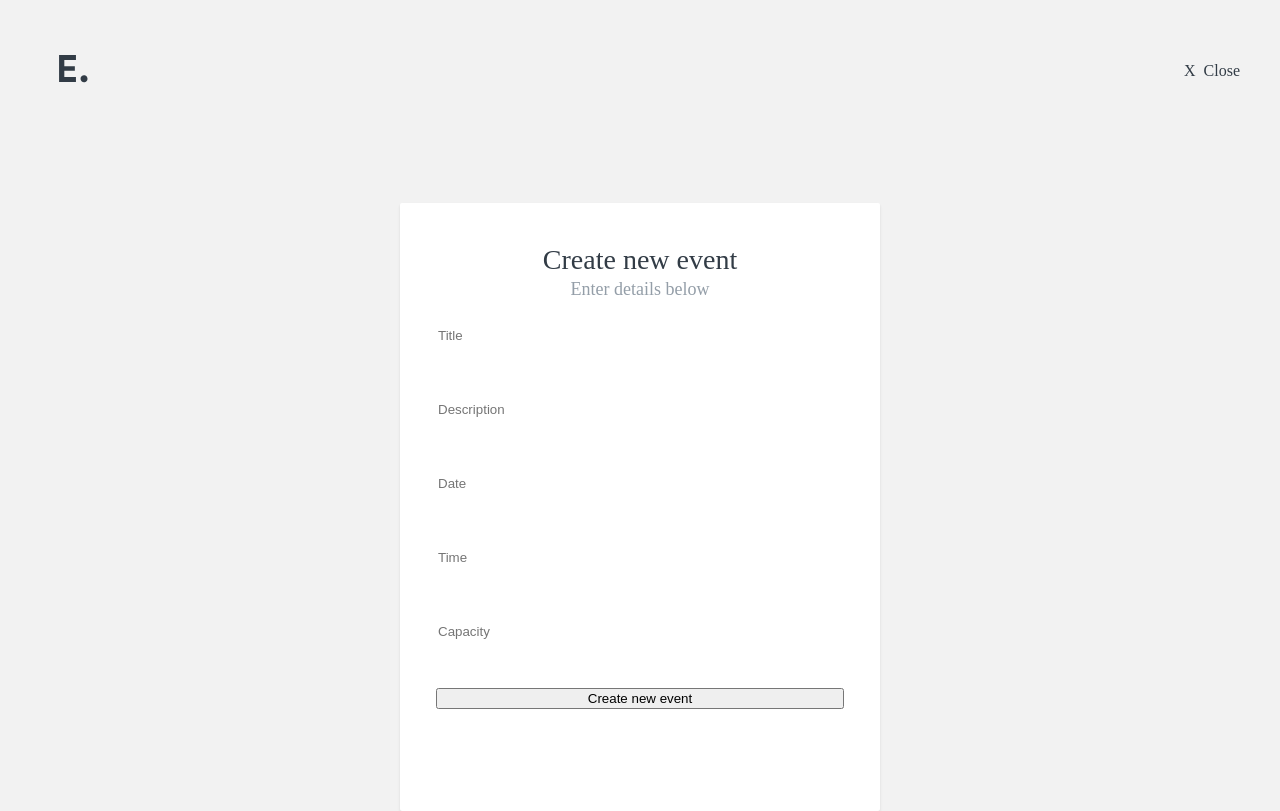
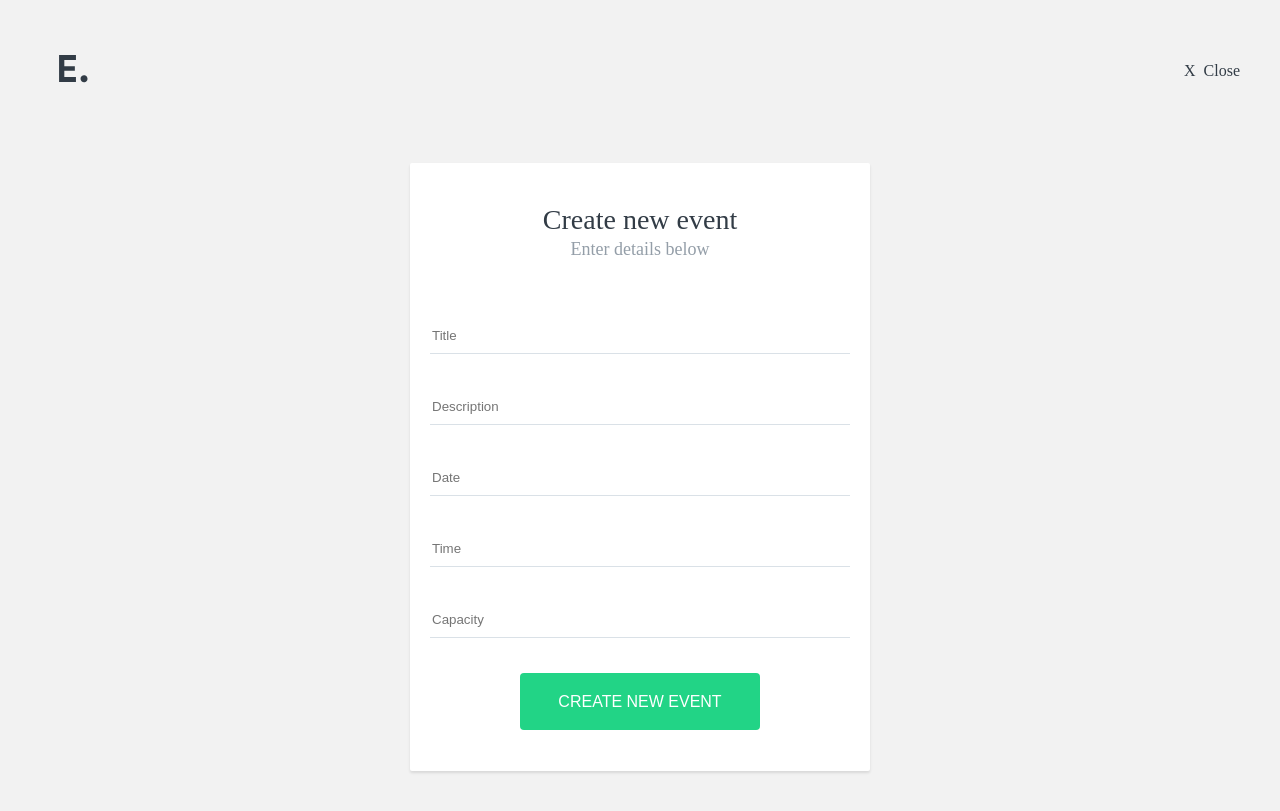
Before and after one commit to mchalupa1/eventio, a Next.js app: page /createevent in a window 1280 px wide. Built offline with nearby package versions, Linux system fonts and the light colour scheme.

Commit message:
CreateEvent

```diff
--- a/src/app/createevent/page.module.css
+++ b/src/app/createevent/page.module.css
@@ -34,29 +34,25 @@
 
 /*Box*/
 .allbox {
-  display: flex;
-  justify-content: center;
-  margin-top: 100px;
-  margin-left: 15px;
-  margin-right: 15px;
+  display: grid;
+  grid-template-columns: repeat(auto-fill, minmax(460px, 1fr));;
+  margin: 60px auto;
+
 }
 
 .box {
-  width: 480px;
+  display: flex;
+  flex-direction: column;
+  align-items: center;
   height: 608px;
   background: #ffffff;
   box-shadow: 0px 2px 3px rgba(0, 0, 0, 0.108696);
   border-radius: 2px;
-  display: flex;
-  flex-direction: column;
-  align-items: center;
 }
 
 .title {
   margin-top: 41px;
   font-family: "Hind";
-  font-style: normal;
-  font-weight: 400;
   font-size: 28px;
   text-align: center;
   color: #323c46;
@@ -65,8 +61,6 @@
 .details {
   margin-top: -25px;
   font-family: "Hind";
-  font-style: normal;
-  font-weight: 400;
   font-size: 18px;
   color: #949ea8;
 }
@@ -74,15 +68,28 @@
 .forms {
   display: flex;
   flex-direction: column;
-  width: 85%;
+  align-items: center;
+  padding-top: 40px;
 }
 
 .oneform {
-  margin-bottom: 39px;
+  margin-bottom: 35px;
   border-bottom: 1px solid #dae1e7;
   outline: none;
   height: 33px;
   width: 416px;
   border: none;
+  border-bottom: 1px solid rgba(218, 225, 231, 1);
+}
 
+.createbtn {
+  align-self: center;
+  background: #22d486;
+  border-radius: 4px;
+  font-size: 16px;
+  color: #ffffff;
+  border: none;
+  cursor: pointer;
+  width: 240px;
+  height: 57px;
 }
--- a/src/app/createevent/page.tsx
+++ b/src/app/createevent/page.tsx
@@ -1,7 +1,17 @@
+"use client";
+import { use, useState } from "react";
 import style from "./page.module.css";
 import { Logo } from "@/componens/svg/Logo";
 import { X } from "./svg/X";
+
 const page = () => {
+ const [Title, setTitle] = useState();
+ const [Description, setDescription] = useState();
+ const [Time, setTime] = useState();
+ const [Capacity, setCapacity] = useState();
+
+
+
   return (
     <>
       <div className={style.all}>
@@ -24,12 +34,16 @@ const page = () => {
                 name="fname"
                 placeholder="Title"
                 className={style.oneform}
+                value={Title}
+                onChange={(e) => setTitle(e.target.value)}
               ></input>
               <input
                 type="text"
                 name="fname"
                 placeholder="Description"
                 className={style.oneform}
+                value={Description}
+                onChange={(e) => setDescription(e.target.value)}
               ></input>
               <input
                 name="fname"
@@ -41,15 +55,19 @@ const page = () => {
                 name="fname"
                 placeholder="Time"
                 className={style.oneform}
+                value={Time}
+                onChange={(e) => setTime(e.target.value)}
               ></input>
               <input
                 type="text"
                 name="fname"
                 placeholder="Capacity"
                 className={style.oneform}
+                value={Capacity}
+                onChange={(e) => setCapacity(e.target.value)}
               ></input>
-              <button>Create new event</button>
             </div>
+            <button className={style.createbtn}>CREATE NEW EVENT</button>
           </div>
         </div>
       </div>
--- a/src/app/page.tsx
+++ b/src/app/page.tsx
@@ -1,14 +1,11 @@
 "use client";
 import Link from "next/link";
 import styles from "./page.module.css";
-import Navg from "@/componens/Navg";
 import alldata from "./data";
 import { use, useState } from "react";
 import { WebDevelopment } from "@/componens/svg";
 import { WebDevelopment2 } from "@/componens/svg/index2-darkgrip";
 import { WebDevelopment3 } from "@/componens/svg/index3";
-import { WebDevelopment4 } from "@/componens/svg/index4";
-import { WebDevelopment5 } from "@/componens/svg/index5";
 import { WebD1 } from "@/componens/svg2/WebD1";
 import { WebD2 } from "@/componens/svg2/WebD2";
 import { WebD3WebD3 } from "@/componens/svg2/WebD3";
--- a/src/componens/svg/index4.tsx
+++ /dev/null
@@ -1 +0,0 @@
-export { default as WebDevelopment4 } from "./WebDevelopment4.svg";
--- a/src/componens/svg/index5.tsx
+++ /dev/null
@@ -1 +0,0 @@
-export {default as WebDevelopment5} from "./WebDevelopment5.svg"
```
Also changed, not shown: src/componens/Navg.tsx (deleted, +0 -9 lines), src/componens/svg/WebDevelopment5.svg (deleted).
